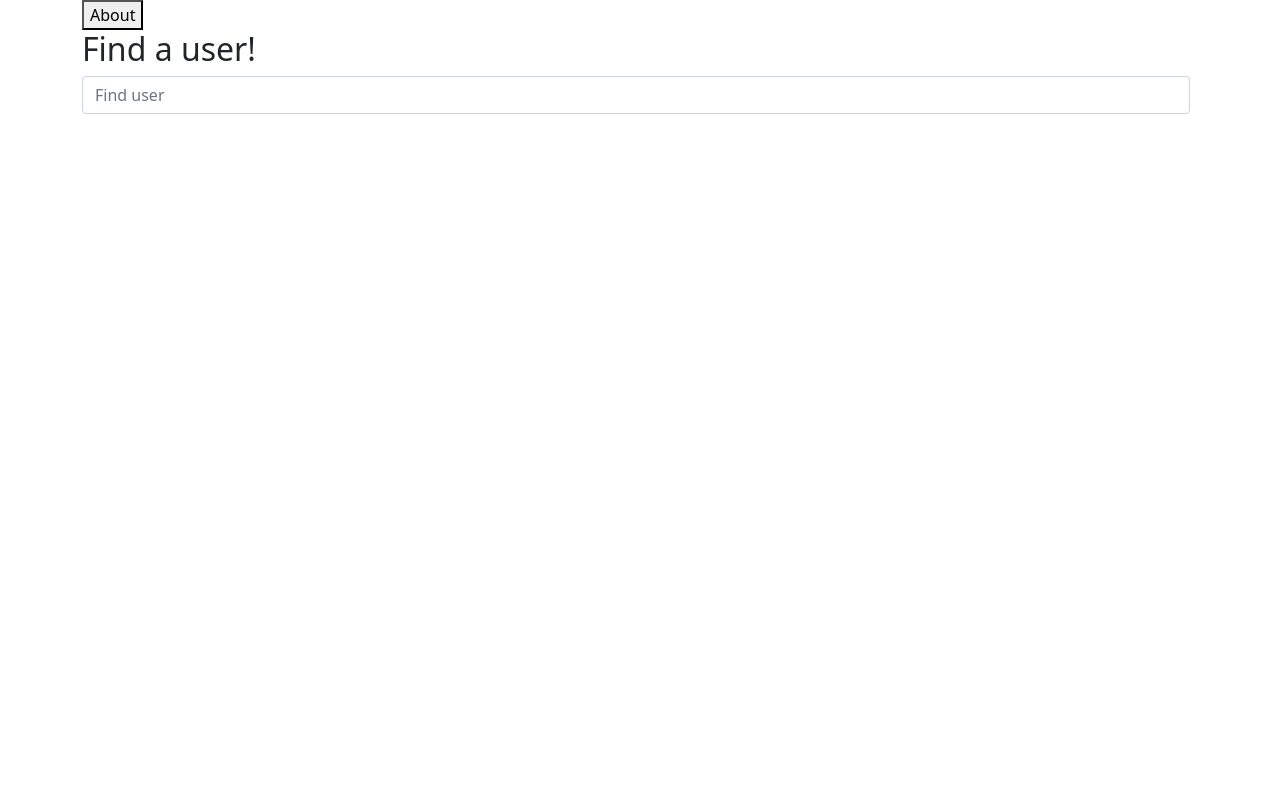
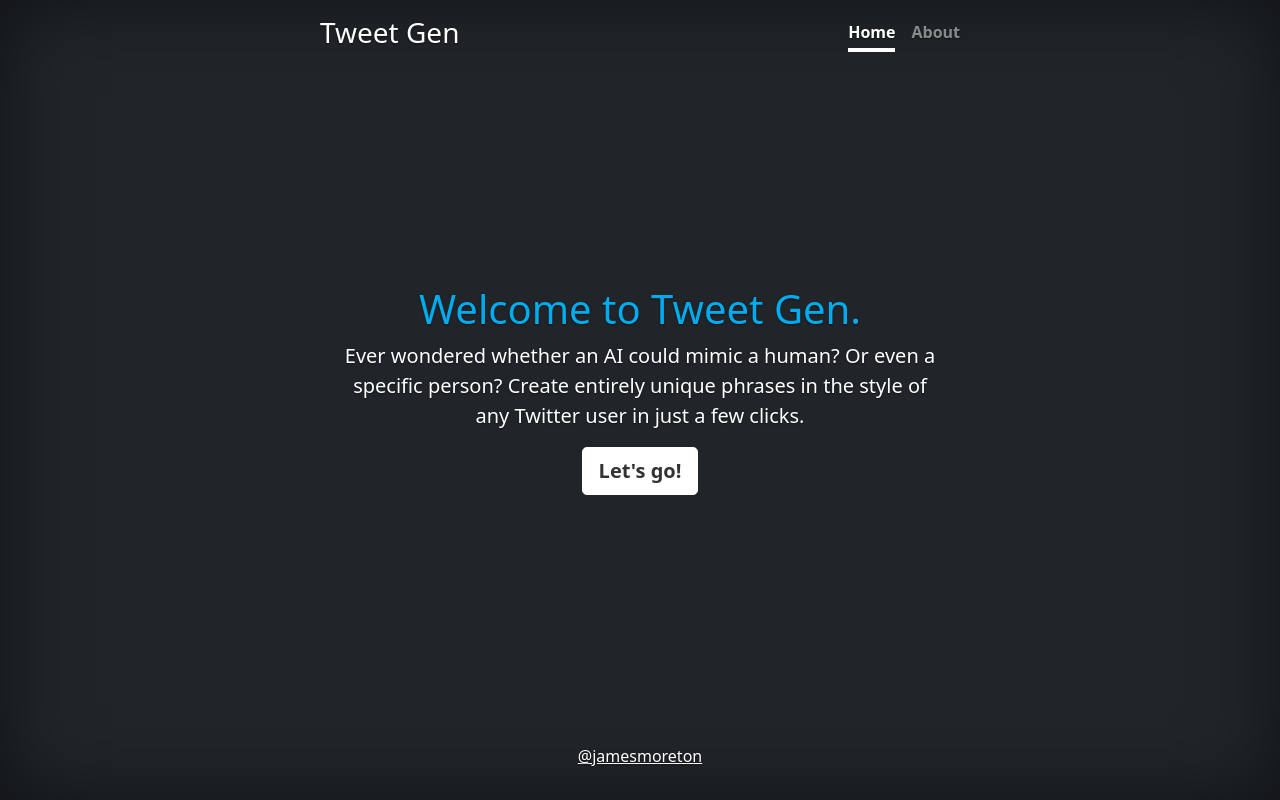
Before and after one commit to jamesmoreton/tweet-gen, a Flask app: page / in a window 1280 px wide. Run offline with Flask 2, Linux system fonts and the light colour scheme.

Commit message:
Add some style

```diff
--- a/app.py
+++ b/app.py
@@ -3,39 +3,41 @@ import generator
 
 # Configure application
 app = Flask(__name__)
-app.config["TEMPLATES_AUTO_RELOAD"] = True
-app.config["SESSION_PERMANENT"] = False
-app.config["SESSION_TYPE"] = "filesystem"
-app.secret_key = b'_5#y2L"F4Q8z\n\xec]/'
 
 
 @app.route("/")
 def index():
+    return render_template("index.html")
+
+@app.route("/gen")
+def gen():
     username = request.args.get("username")
     generate = request.args.get("generate")
 
     if username:
         user = generator.fetch_user(username)  # todo validate input...
         if user:
-            return render_template("index.html", step="USER", user=user)
-        return render_template("index.html", step="USER")
+            return render_template("gen.html", step="USER", user=user)
+        return render_template("gen.html", step="USER", username=username)
 
     if generate:
         generated_tweets = generator.generate(generate)
         return render_template(
-            "index.html",
+            "gen.html",
             step="GENERATE",
             username=generate,
             generated_tweets=generated_tweets
         )
 
-    return render_template("index.html", step="INTRO")
-
+    return render_template("gen.html", step="START")
 
 @app.route("/about")
 def about():
     return render_template("about.html", title="About")
 
+@app.errorhandler(Exception)
+def handle_exception(e):
+    return render_template("gen.html", step="ERROR", e=e), 500
 
 if __name__ == '__main__':
-    app.run()
+    app.run(debug=True)
--- a/generator.py
+++ b/generator.py
@@ -29,6 +29,7 @@ def fetch_user(username):
         return user_cache[username]
 
     user = client.get_user(username=username).data
+    print(client.get_user(username=username))
 
     # Store in cache
     user_cache[username] = user
--- a/static/styles.css
+++ b/static/styles.css
@@ -0,0 +1,61 @@
+/*
+ * Globals
+ */
+
+
+/* Custom default button */
+.btn-secondary,
+.btn-secondary:hover,
+.btn-secondary:focus {
+  color: #333;
+  text-shadow: none; /* Prevent inheritance from `body` */
+}
+
+
+/*
+ * Base structure
+ */
+
+body {
+  text-shadow: 0 .05rem .1rem rgba(0, 0, 0, .5);
+  box-shadow: inset 0 0 5rem rgba(0, 0, 0, .5);
+}
+
+.no-shadow {
+  text-shadow: none;
+}
+
+h1 {
+  color: #00acee;
+}
+
+.cover-container {
+  max-width: 42em;
+}
+
+
+/*
+ * Header
+ */
+
+.nav-masthead .nav-link {
+  padding: .25rem 0;
+  font-weight: 700;
+  color: rgba(255, 255, 255, .5);
+  background-color: transparent;
+  border-bottom: .25rem solid transparent;
+}
+
+.nav-masthead .nav-link:hover,
+.nav-masthead .nav-link:focus {
+  border-bottom-color: rgba(255, 255, 255, .25);
+}
+
+.nav-masthead .nav-link + .nav-link {
+  margin-left: 1rem;
+}
+
+.nav-masthead .active {
+  color: #fff;
+  border-bottom-color: #fff;
+}
--- a/templates/index.html
+++ b/templates/index.html
@@ -1,49 +1,14 @@
 {% extends "layout.html" %}
 
+{% block nav %}
+<a class="nav-link active" aria-current="page" href="/">Home</a>
+<a class="nav-link" href="/about">About</a>
+{% endblock nav %}
+
 {% block body %}
-    <a href="/about"><button type="button">About</button></a>
-
-    <h2>Find a user!</h2>
-
-    {% if step == "INTRO" %}
-        <form class="d-flex" action="/">
-            <input class="form-control me-2" name="username" type="search" autocomplete="off" placeholder="Find user" aria-label="Find user" type="submit" required>
-        </form>
-    {% endif %}
-
-    {% if step == "USER" %}
-        {% if user %}
-            <h2>User found:</h2>
-            <p>{{ user.id }}</p>
-            <p>{{ user.name }}</p>
-            <p>{{ user.username }}</p>
-            <form class="d-flex" action="/">
-                <input type="hidden" name="generate" value="{{ user.username }}">
-                <input type="submit" value="Generate?">
-            </form>
-            <a href="/"><button type="button">Start again?</button></a>
-        {% else %}
-            <p>User not found, search again</p>
-            <form class="d-flex" action="/">
-                <input class="form-control me-2" name="username" type="search" autocomplete="off" placeholder="Find user" aria-label="Find user" type="submit" required>
-            </form>
-        {% endif %}
-    {% endif %}
-
-    {% if step == "GENERATE" %}
-        <p>Ran model on {{ generated_tweets.model_tweet_count }} tweets from {{ username }}</p>
-        {% if generated_tweets.tweets %}
-          {% for tweet in generated_tweets.tweets %}
-              <h4>Tweet generated:</h4>
-              <p>{{ tweet.text }}</p>
-          {% endfor %}
-        {% else %}
-            <p>No tweets could be generated :(</p>
-        {% endif %}
-        <form class="d-flex" action="/">
-            <input type="hidden" name="generate" value="{{ username }}">
-            <input type="submit" value="Regenerate?">
-        </form>
-        <a href="/"><button type="button">Start again?</button></a>
-    {% endif %}
+<h1>Welcome to Tweet Gen.</h1>
+<p class="lead">Ever wondered whether an AI could mimic a human? Or even a specific person? Create entirely unique phrases in the style of any Twitter user in just a few clicks.</p>
+<p class="lead">
+  <a href="/gen" class="btn btn-lg btn-secondary fw-bold border-white bg-white">Let's go!</a>
+</p>
 {% endblock body %}
--- a/templates/layout.html
+++ b/templates/layout.html
@@ -1,19 +1,54 @@
 <!DOCTYPE html>
 
-<html lang="en">
-    <head>
-        <meta charset="utf-8">
-        <meta name="viewport" content="width=device-width, initial-scale=1, shrink-to-fit=no">
+<html lang="en" class="h-100">
+  <head>
+    <meta charset="utf-8">
+    <meta name="viewport" content="width=device-width, initial-scale=1">
+    <title>Tweet Gen</title>
 
-        <link href="https://cdn.jsdelivr.net/npm/bootstrap@5.0.0-beta1/dist/css/bootstrap.min.css" rel="stylesheet" integrity="sha384-giJF6kkoqNQ00vy+HMDP7azOuL0xtbfIcaT9wjKHr8RbDVddVHyTfAAsrekwKmP1" crossorigin="anonymous">
-        <script src="https://cdn.jsdelivr.net/npm/bootstrap@5.0.0-beta1/dist/js/bootstrap.bundle.min.js" integrity="sha384-ygbV9kiqUc6oa4msXn9868pTtWMgiQaeYH7/t7LECLbyPA2x65Kgf80OJFdroafW" crossorigin="anonymous"></script>
+    <!-- Bootstrap core CSS -->
+    <link href="https://cdn.jsdelivr.net/npm/bootstrap@5.1.3/dist/css/bootstrap.min.css" rel="stylesheet" integrity="sha384-1BmE4kWBq78iYhFldvKuhfTAU6auU8tT94WrHftjDbrCEXSU1oBoqyl2QvZ6jIW3" crossorigin="anonymous">
 
-        <title>Tweet Gen</title>
-    </head>
-    <body>
-        <div class="container">
-            {% block body %}
-            {% endblock %}
+    <style>
+      .bd-placeholder-img {
+        font-size: 1.125rem;
+        text-anchor: middle;
+        -webkit-user-select: none;
+        -moz-user-select: none;
+        user-select: none;
+      }
+
+      @media (min-width: 768px) {
+        .bd-placeholder-img-lg {
+          font-size: 3.5rem;
+        }
+      }
+    </style>
+
+    <!-- Custom styles for this template -->
+    <link href="/static/styles.css" rel="stylesheet">
+    <link href="/static/robot.svg" rel="icon">
+  </head>
+  <body class="d-flex h-100 text-center text-white bg-dark">
+    <div class="cover-container d-flex w-100 h-100 p-3 mx-auto flex-column">
+      <header class="mb-auto">
+        <div>
+          <h3 class="float-md-start mb-0">Tweet Gen</h3>
+          <nav class="nav nav-masthead justify-content-center float-md-end">
+            {% block nav %}
+            {% endblock nav %}
+          </nav>
         </div>
-    </body>
+      </header>
+
+      <main class="px-3">
+        {% block body %}
+        {% endblock body %}
+      </main>
+
+      <footer class="mt-auto text-white-50">
+        <p><a href="https://github.com/jamesmoreton" class="text-white" target=”_blank”>@jamesmoreton</a></p>
+      </footer>
+    </div>
+  </body>
 </html>
```
Also changed, not shown: templates/about.html (+6 -2 lines), 1 other file.
